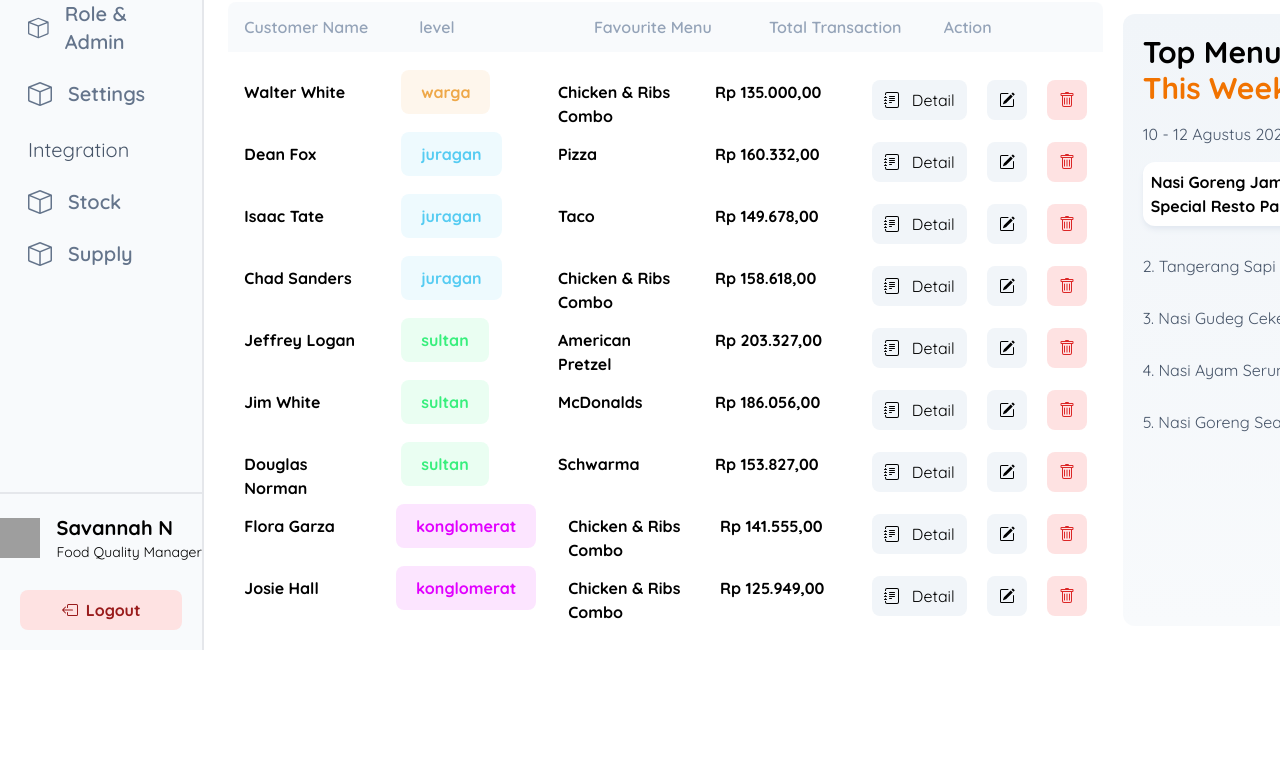
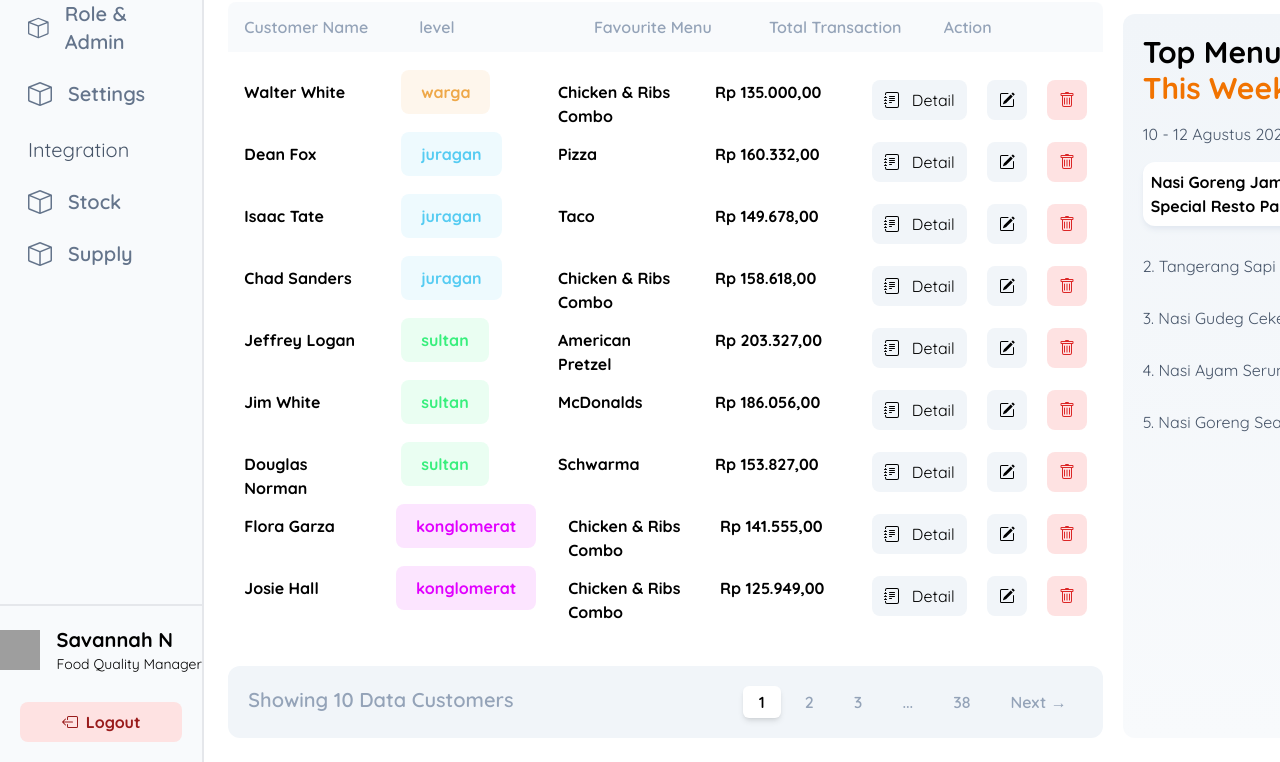
Before and after one commit to andikaraditya/rekadigi-test, a React (Vite) app: page / in a window 1280 px wide. Shown: the part 468-1230 px from the top of the page. Before the commit the page ends 1118 px from the top, so only its background shows below. Built offline with nearby package versions, Linux system fonts and the light colour scheme; grey boxes are pictures that could not be loaded.

Commit message:
add pagination element to main content

```diff
--- a/src/App.css
+++ b/src/App.css
@@ -42,6 +42,9 @@
     .active {
         @apply text-primary font-bold
     }
+    .page-number {
+        @apply px-4 py-1 text-slate-400 font-semibold hover:cursor-pointer hover:bg-white hover:shadow-md hover:rounded-md hover:text-black
+    }
 }
 
 #banner-image {
--- a/src/components/MainContent.jsx
+++ b/src/components/MainContent.jsx
@@ -85,6 +85,17 @@ function MainContent() {
                         return <TableRow key={index} item={el} />
                     })}
                 </div>
+                <div className="mt-10 bg-slate-100 p-5 rounded-xl flex">
+                    <p className="text-slate-400 font-semibold text-xl flex-1">Showing 10 Data Customers</p>
+                    <div className="flex gap-2">
+                        <p className="page-number bg-white shadow-md rounded-md text-black">1</p>
+                        <p className="page-number">2</p>
+                        <p className="page-number">3</p>
+                        <p className="page-number">...</p>
+                        <p className="page-number">38</p>
+                        <p className="page-number">Next →</p>
+                    </div>
+                </div>
             </div>
             <div className="w-[270px] flex flex-col gap-4">
                 <div className="bg-primary rounded-xl p-5 h-[300px] flex flex-col items-start justify-between">
```
